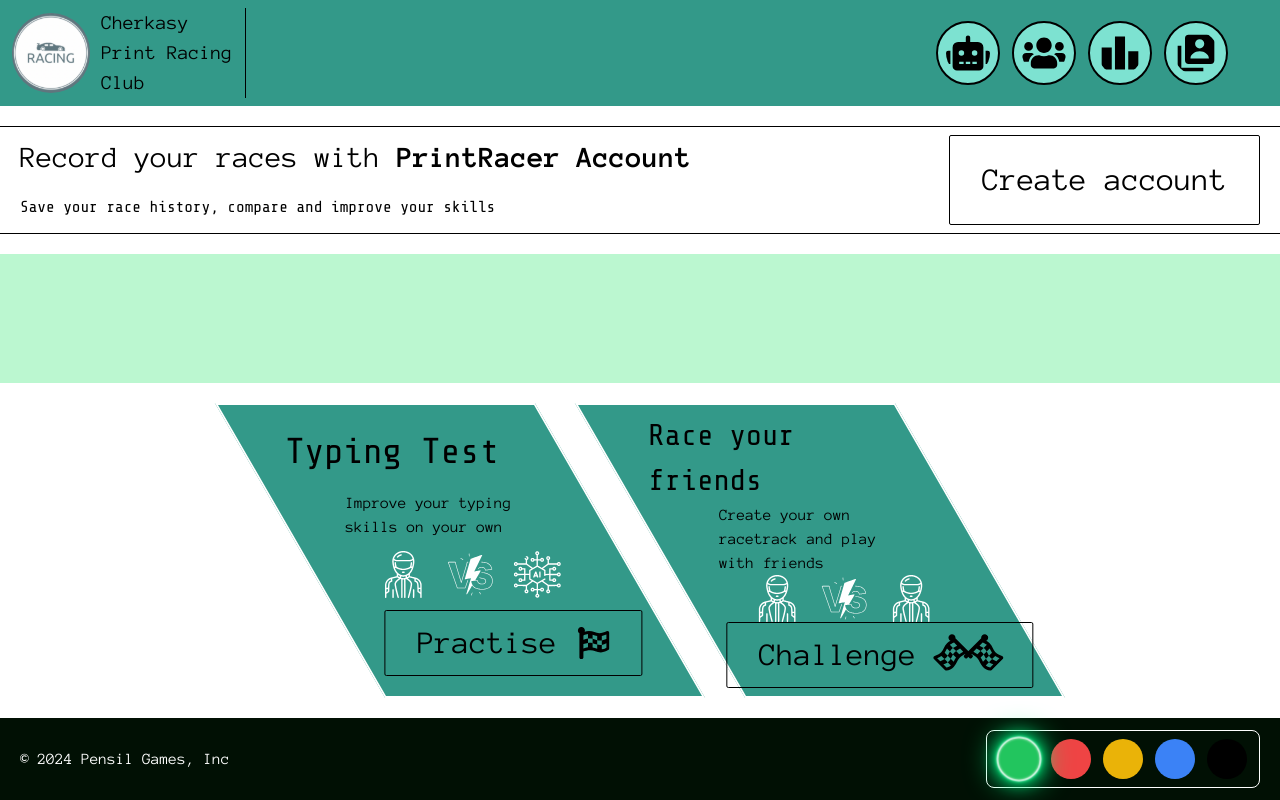
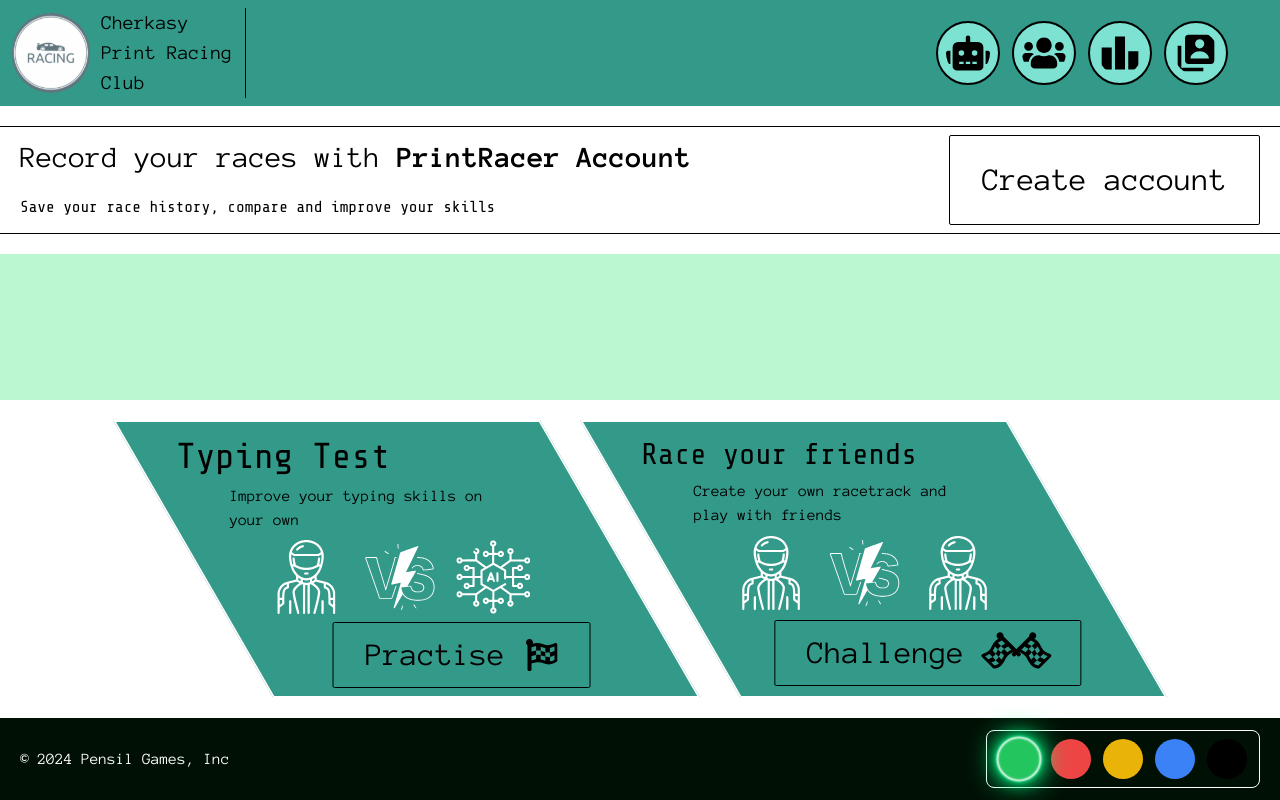
Before and after one commit to AlexTkCk/diploma_everlabs, a React (Create React App) app in the folder client/: page / in a window 1280 px wide. Built offline with nearby package versions, Linux system fonts and the light colour scheme.

Commit message:
v-fix/1/Fixed bottom cards size

```diff
--- a/client/src/pages/Home.tsx
+++ b/client/src/pages/Home.tsx
@@ -33,10 +33,10 @@ const Home = () => {
             </div>
 
             <div className={'py-5 grow flex justify-center gap-10'}>
-                <div className={`skew-x-[30deg] h-full w-1/4 ${themeConfig.secondary} [transition:background-color_0.5s,_transform_0.25s] flex flex-col items-center justify-evenly py-2 ${themeConfig.hoverNeon} hover:scale-110`}>
+                <div className={`skew-x-[30deg] h-full w-1/3 ${themeConfig.secondary} [transition:background-color_0.5s,_transform_0.25s] flex flex-col items-center justify-evenly py-2 ${themeConfig.hoverNeon} hover:scale-110`}>
                     <h1 className={'-skew-x-[30deg] font-primary text-title-lg w-full px-10'}>Typing Test</h1>
                     <p className={'-skew-x-[30deg] font-secondary text-paragraph-lg w-full px-16'}>Improve your typing skills on your own</p>
-                    <div className={'-skew-x-[30deg] flex gap-5 px-16'}>
+                    <div className={'-skew-x-[30deg] flex gap-5 py-2 px-16'}>
                         <img className={`w-1/4 aspect-square`} src={racer_img}/>
                         <img className={`w-1/4 aspect-square`} src={versus_img}/>
                         <img className={`w-1/4 aspect-square`} src={ai_img}/>
@@ -48,10 +48,10 @@ const Home = () => {
                         </Button>
                     </span>
                 </div>
-                <div className={`skew-x-[30deg] h-full w-1/4 ${themeConfig.secondary} [transition:background-color_0.5s,_transform_0.25s] flex flex-col items-center justify-evenly py-2 ${themeConfig.hoverNeon} hover:scale-110`}>
+                <div className={`skew-x-[30deg] h-full w-1/3 ${themeConfig.secondary} [transition:background-color_0.5s,_transform_0.25s] flex flex-col items-center justify-evenly py-2 ${themeConfig.hoverNeon} hover:scale-110`}>
                     <h1 className={'-skew-x-[30deg] font-primary text-title-md w-full px-10'}>Race your friends</h1>
                     <p className={'-skew-x-[30deg] font-secondary text-paragraph-lg w-full px-16'}>Create your own racetrack and play with friends</p>
-                    <div className={'-skew-x-[30deg] flex gap-5 px-16'}>
+                    <div className={'-skew-x-[30deg] flex gap-5 py-2 px-16'}>
                         <img className={'w-1/4 aspect-square'} src={racer_img}/>
                         <img className={'w-1/4 aspect-square'} src={versus_img}/>
                         <img className={'w-1/4 aspect-square'} src={racer_img}/>
```
